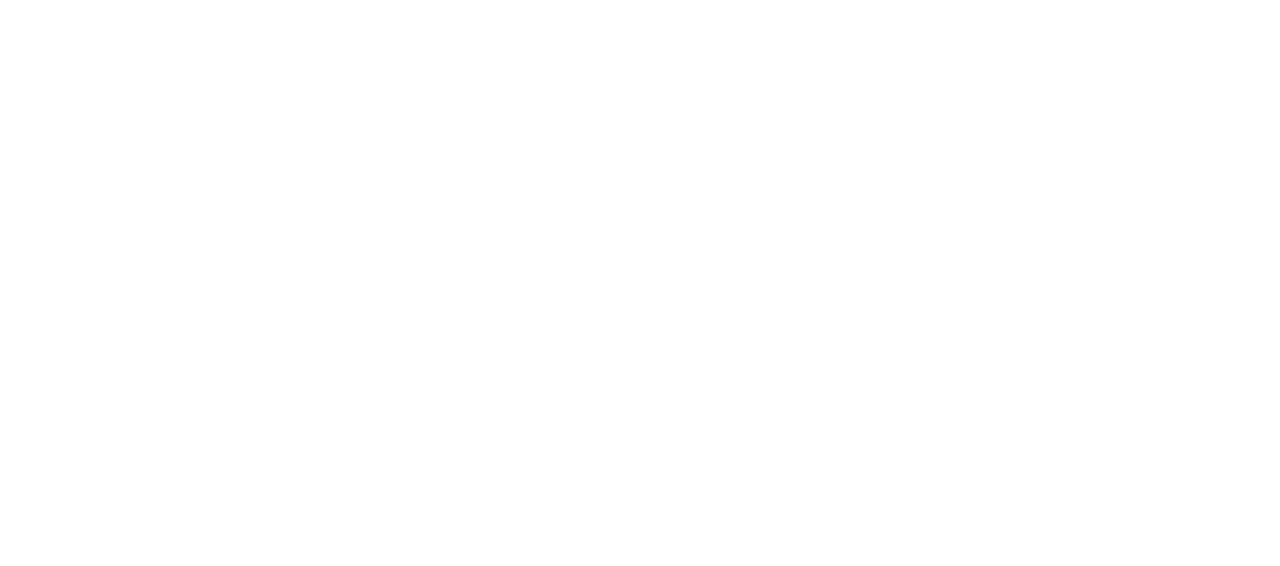
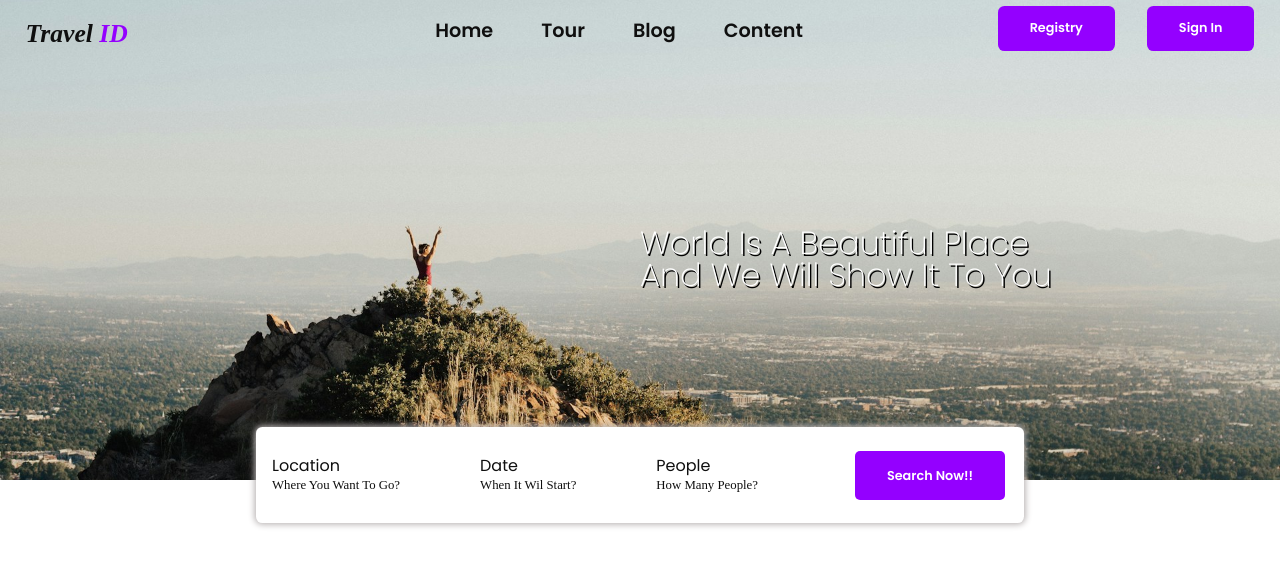
Before and after one commit to GilangPradnyana/Travel-Id, a plain HTML site: page index.html in a window 1280 px wide. Drawn offline with nearby package versions, Linux system fonts and the light colour scheme; a web font is replaced by a local one.

Commit message:
menambahkan header float dan header background

```diff
--- a/css/styles.css
+++ b/css/styles.css
@@ -1,3 +1,183 @@
 @import url('https://fonts.googleapis.com/css2?family=Montagu+Slab:opsz,wght@16..144,100..700&family=Open+Sans:ital,wght@0,300..800;1,300..800&family=Poppins:ital,wght@0,100;0,200;0,300;0,400;0,500;0,600;0,700;0,800;0,900;1,100;1,200;1,300;1,400;1,500;1,600;1,700;1,800;1,900&display=swap');
 
+:root {
+    --primary:#0F0F0F;
+    --secondary: #9400FF;
+    --bg:#050C9C
+}
 /* css styles */
+body {
+    background-color: #ffffff;
+}
+
+/* header */
+header {
+    background-image: url(../img/bg.jpg);
+    height: 30rem;
+    background-position: center;
+    background-repeat: no-repeat;
+    background-size: cover;
+    position: relative;
+}
+/* header nav */
+header .header-nav {
+    display: flex;
+    justify-content: space-between;
+    padding: 1rem 2%;
+    align-items: center;
+}
+header .header-nav-list {
+    display: flex;
+    gap: 3rem;
+    font-size: 1.2rem;
+    font-family: 'Poppins';
+    flex: 2;
+}
+header .header-nav-list a {
+    text-decoration: none;
+    color: var(--primary);
+    font-weight: 600;
+}
+header .header-nav-list a::after {
+    content: '';
+    padding-bottom: .3rem;
+    border-bottom: 2px solid var(--primary);
+    display: block;
+    transform: scale(0);
+    transition: .3s linear;
+    -webkit-transform: scale(0);
+    -moz-transform: scale(0);
+    -ms-transform: scale(0);
+    -o-transform: scale(0);
+    -webkit-transition: .3s linear;
+    -moz-transition: .3s linear;
+    -ms-transition: .3s linear;
+    -o-transition: .3s linear;
+}
+header .header-nav-list a:hover::after {
+    transform: scale(1);
+    -webkit-transform: scale(1);
+    -moz-transform: scale(1);
+    -ms-transform: scale(1);
+    -o-transform: scale(1);
+}
+/* header tittle */
+header .header-nav-tittle {
+    font-size: 1.6rem;
+    color: var(--primary);
+    font-family: 'Montagu Slab';
+    flex: 2;
+}
+header .header-nav-tittle h1 {
+    font-style: italic;
+    font-weight: bold;
+}
+header .header-nav-tittle span {
+    color: var(--secondary);
+}
+
+/* header feather */
+header .header-nav-feather {
+    display: flex;
+    gap: 2rem;
+    align-items: center;
+    margin-top: -.6rem;
+    flex: 2;
+    justify-content: end;
+}
+header .header-nav-feather a {
+    color: #ffffff;
+    text-decoration: none;
+    font-size: .8rem;
+    border-radius: .4rem;
+    font-family: 'Poppins';
+    font-weight: 600;
+    padding: 1rem 2rem;
+    background-color: var(--secondary);
+    -webkit-border-radius: .4rem;
+    -moz-border-radius: .4rem;
+    -ms-border-radius: .4rem;
+    -o-border-radius: .4rem;
+}
+header .header-nav-feather a:active {
+    opacity: .5;
+}
+#menu {
+    display: none;
+}
+
+/* header content */
+header .header-content {
+   display: flex;
+   width: 70%;
+   height: 80%;
+   justify-content: flex-end;
+   align-items: center;
+   margin-left: 12rem;
+}
+header .header-content h1 {
+    font-size: 2rem;
+    width: 50%;
+    color: #ffffff;
+    font-family: 'Poppins';
+    font-weight: 200;
+    text-shadow: .1rem .1rem black;
+}
+
+/* header float */
+header .header-float {
+    width: 60%;
+    height: 20%;
+    display: flex;
+    align-items: center;
+    margin: -1.5rem  auto;
+    background-color: #ffffff;
+    border-radius: .4rem;
+    box-shadow: 0 0 .4rem .1rem #b8b3b3 ;
+    -webkit-border-radius: .4rem;
+    -moz-border-radius: .4rem;
+    -ms-border-radius: .4rem;
+    -o-border-radius: .4rem;
+}
+/* header card */
+header .header-float .header-float-content {
+    display: flex;
+    align-items: center;
+    gap: 5rem;
+    flex: 3;
+    margin-left: 1rem;
+}
+header .header-float .header-float-content .header-float-content-card h1 {
+    font-family: 'Poppins';
+    color: var(--primary);
+    font-size: 1rem;
+    font-weight: 400;
+}
+header .header-float .header-float-content .header-float-content-card h2 {
+    font-size: .8rem;
+    color: var(--primary);
+    font-weight: 100;
+    margin-top: 5px;
+}
+/* header float button */
+header .header-float-btn {
+    flex: 1;
+    text-align: center;
+}
+header .header-float-btn a {
+    padding: 1rem 2rem;
+    background-color: var(--secondary);
+    text-decoration: none;
+    color: #ffffff;
+    font-size: .8rem;
+    font-family: 'Poppins';
+    font-weight: 600;
+    border-radius: 5px;
+    -webkit-border-radius: 5px;
+    -moz-border-radius: 5px;
+    -ms-border-radius: 5px;
+    -o-border-radius: 5px;
+}
+header .header-float-btn a:active {
+    background-color: #7c1ebe;
+}
--- a/index.html
+++ b/index.html
@@ -4,12 +4,66 @@
     <meta charset="UTF-8">
     <meta name="viewport" content="width=device-width, initial-scale=1.0">
     <title>Document</title>
+    <link rel="stylesheet" href="css/reset.css">
     <link rel="stylesheet" href="css/styles.css">
     <script src="script.js"></script>
     <script src="https://unpkg.com/feather-icons"></script>
 </head>
 <body>
+    <header>
+        <div class="header-nav">
 
+            <!-- header tittle -->
+            <div class="header-nav-tittle">
+                <h1>Travel <span>ID</span></h1>
+            </div>
+
+             <!-- header list -->
+            <div class="header-nav-list">
+                <a href="#">Home</a>
+                <a href="#">Tour</a>
+                <a href="#">Blog</a>
+                <a href="#">Content</a>
+            </div>
+              <!-- header feather -->
+            <div class="header-nav-feather">
+                <a href="#">Registry</a>
+                <a href="#">Sign In</a>
+                <a href="#" id="menu"><i data-feather="menu"></i></a>
+            </div>
+        </div>
+        <!-- header-content text-->
+        <div class="header-content">
+            <h1>World Is A Beautiful Place And We Will Show It To You</h1>
+        </div>
+
+
+        <!-- header  float-->
+         <div class="header-float">
+            <div class="header-float-content">
+                <!-- card -->
+                <div class="header-float-content-card">
+                    <h1>Location</h1>
+                    <h2>Where You Want To Go?</h2>
+                </div>
+                <!-- card -->
+                <div class="header-float-content-card">
+                    <h1>Date</h1>
+                    <h2>When It Wil Start?</h2>
+                </div>
+                <!-- card -->
+                <div class="header-float-content-card">
+                    <h1>People</h1>
+                    <h2>How Many People?</h2>
+                </div>
+            </div>
+
+            <!-- header float btn -->
+             <div class="header-float-btn">
+                <a href="#">Search Now!!</a>
+             </div>
+         </div>
+    </header>
 
 
 
```
Also changed, not shown: img/background.jpg (deleted), img/bg.jpg (added).
